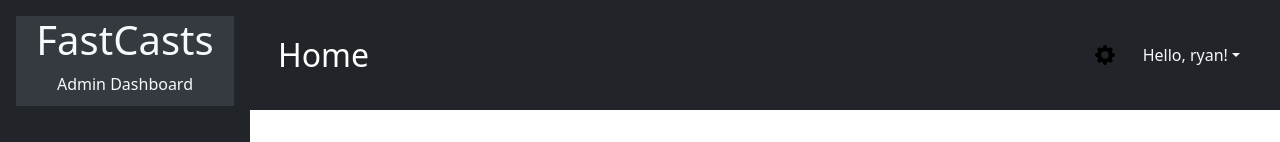
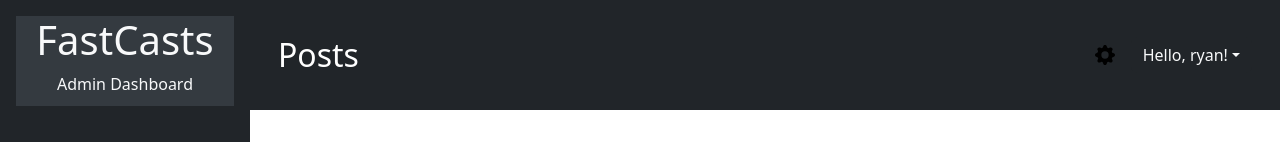
Before and after one commit to ryangholland/top-blog-admin, a React (Vite) app: page /posts in a window 1280 px wide. Shown: the top 142 px of the page. Built offline with nearby package versions, Linux system fonts and the light colour scheme.

Commit message:
Use useLocation to dynamically display page title in Header

```diff
--- a/src/components/Header.jsx
+++ b/src/components/Header.jsx
@@ -1,12 +1,29 @@
+import { useLocation } from "react-router";
 import { Navbar, Container, Dropdown } from "react-bootstrap";
 import { GearFill } from "react-bootstrap-icons";
 
-export default function Header({ pageTitle, userName, onLogout }) {
+export default function Header({ userName, onLogout }) {
+  const location = useLocation();
+
+  const pageTitles = {
+    "/": "Home",
+    "/posts": "Posts",
+    "/tags": "Tags",
+    "/settings": "Settings",
+  };
+
+  const currentPage = pageTitles[location.pathname] || "Home";
+
   return (
-    <Navbar bg="dark" variant="dark" className="px-3" style={{ height: "110px" }}>
+    <Navbar
+      bg="dark"
+      variant="dark"
+      className="px-3"
+      style={{ height: "110px" }}
+    >
       <Container fluid>
         {/* Left: Page Title */}
-        <Navbar.Brand className="fs-2">{pageTitle}</Navbar.Brand>
+        <Navbar.Brand className="fs-2">{currentPage}</Navbar.Brand>
 
         {/* Right: Settings Icon & User Dropdown */}
         <div className="d-flex align-items-center">
--- a/src/layouts/Layout.jsx
+++ b/src/layouts/Layout.jsx
@@ -9,7 +9,6 @@ export default function Layout({ children }) {
         <Sidebar />
         <div className="flex-grow-1">
           <Header
-            pageTitle="Home"
             userName="ryan"
             onLogout={() => console.log("Logging out...")}
           />
```
